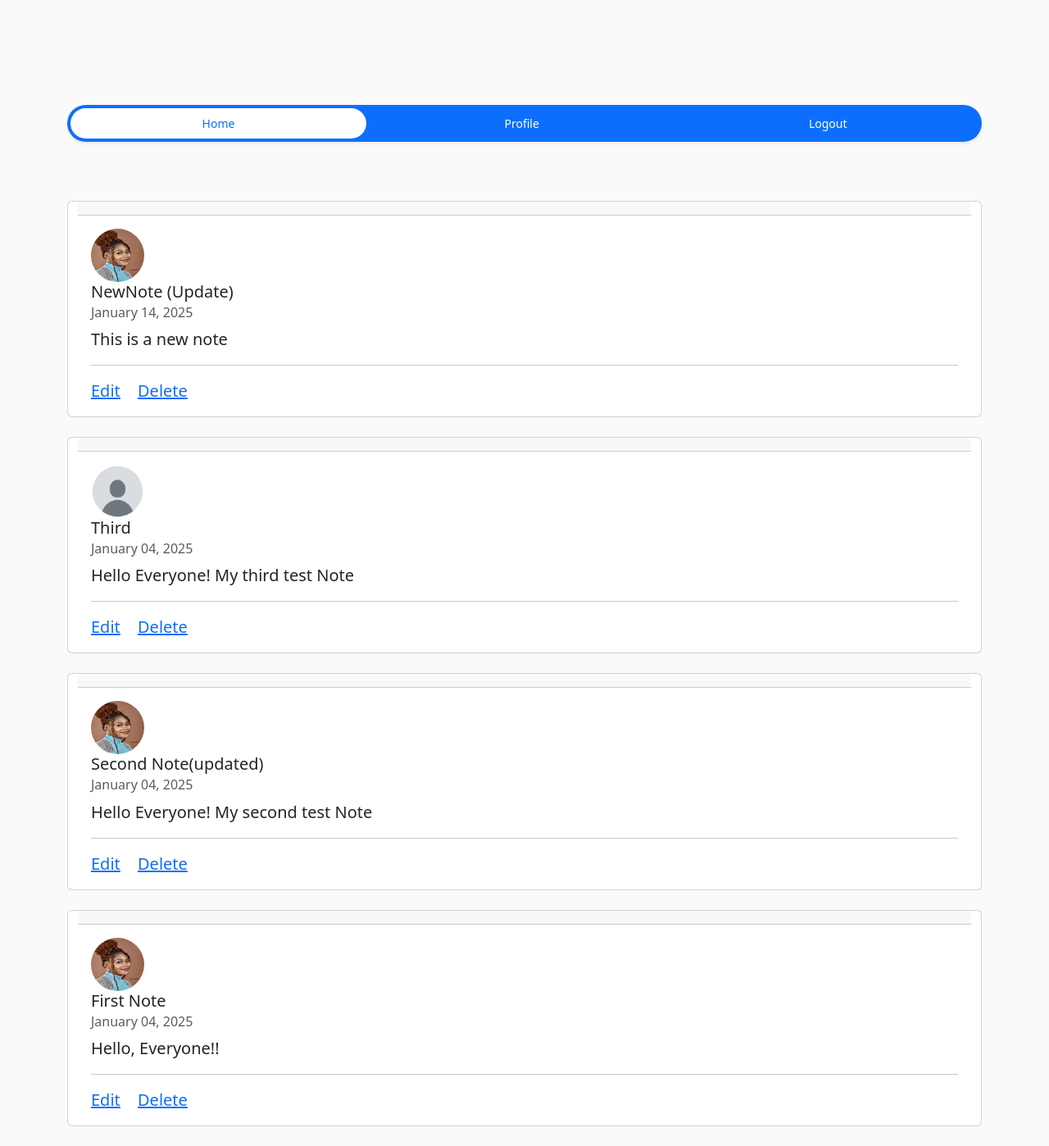
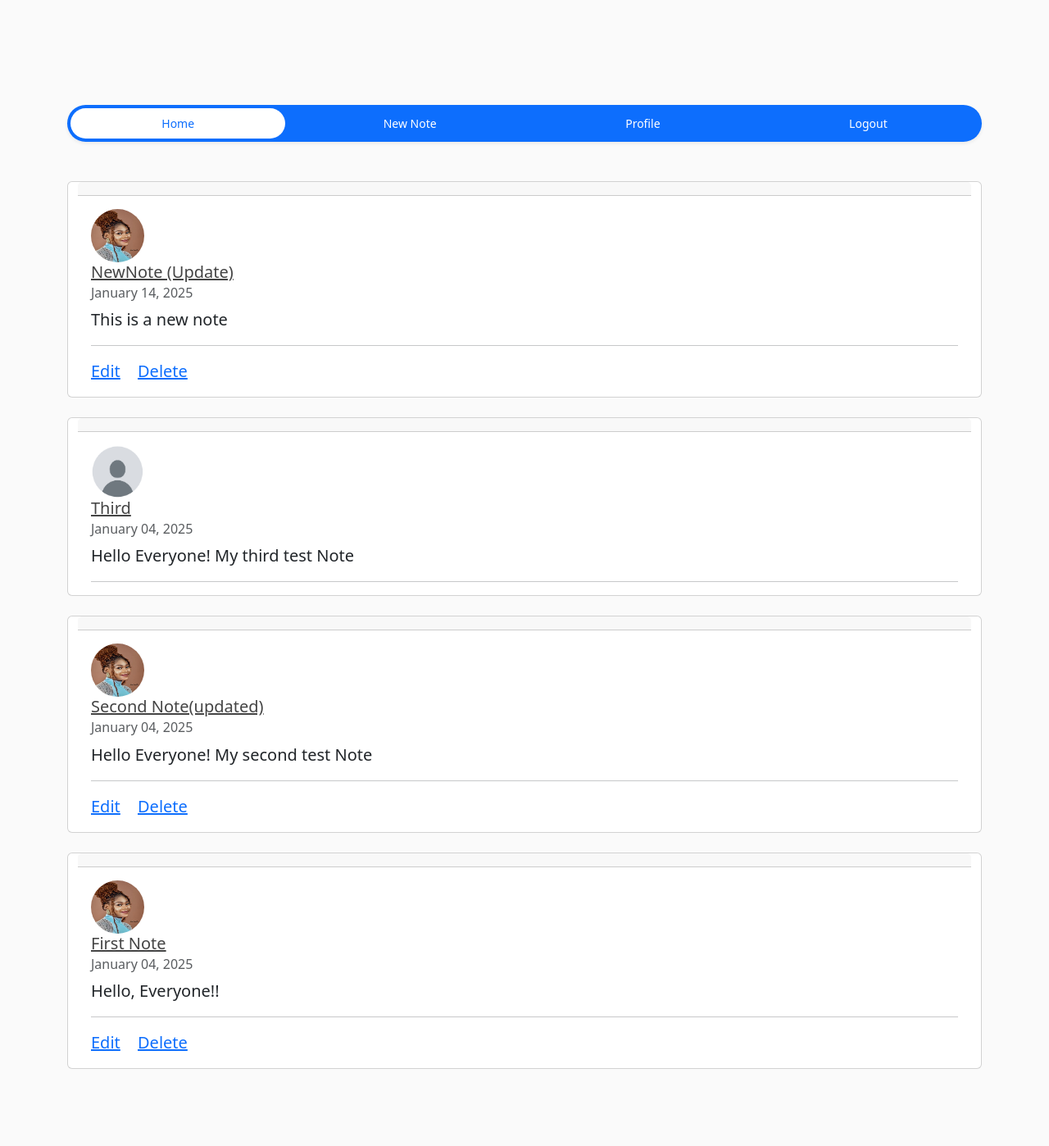
Before and after one commit to MarvsConcept/Scribbly, a Django app: page / in a window 1280 px wide. Shown: the whole page at 82% size. After the commit the page ends 1304 px from the top, so only its background shows below. Run offline with Django 4.2, Linux system fonts and the light colour scheme; a user stored in the database is signed in; data comes from the database, SQL or seed files in the repository; both versions use the stored data as it was after the commit.

Commit message:
Implemented the funciouns with the Html

```diff
--- a/notes/templates/notes/base.html
+++ b/notes/templates/notes/base.html
@@ -31,6 +31,12 @@
                 <a class="nav-link rounded-5 {% if request.resolver_match.url_name == 'home' %}active{% endif %}" id="home-tab2" href="{% url 'home' %}" role="tab" aria-selected="true">Home</a>
             </li>
             {% if user.is_authenticated %}
+
+
+            <li class="nav-item" role="presentation">
+                <a class="nav-link rounded-5 {% if request.resolver_match.url_name == 'note-create' %}active{% endif %}" id="profile-tab2" href="{% url 'note-create' %}" role="tab" aria-selected="false">New Note</a>
+            </li>
+
 
             <li class="nav-item" role="presentation">
                 <a class="nav-link rounded-5 {% if request.resolver_match.url_name == 'profile' %}active{% endif %}" id="profile-tab2" href="{% url 'profile' %}" role="tab" aria-selected="false">Profile</a>
--- a/notes/templates/notes/home.html
+++ b/notes/templates/notes/home.html
@@ -3,7 +3,6 @@
 {% block content%}
 
 <br><br>
-<br>
 
 {% for note in notes %}
 <div class="card container">
@@ -13,14 +12,16 @@
     <div class="card-body">
       <blockquote class="blockquote mb-0">
         <img class= "rounded-circle article-img" src="{{note.author.profile.image.url}}" alt="">
-        <h5 class="card-title">{{note.title}}</h5>
+        <h5><a class="article-title" href="{%url 'note-detail' note.id %}"> {{note.title}}</a></h5>
         <h6 class="card-subtitle mb-2 text-body-secondary">{{ note.date_posted|date:"F d, Y" }}</h6>
 
         <p class="card-text">{{note.content}}</p>
         <!-- <footer class="blockquote-footer">Someone famous in <cite title="Source Title">Source Title</cite></footer> -->
          <hr>
-        <a href="#" class="card-link">Edit</a>
-      <a href="#" class="card-link">Delete</a>
+         {%if note.author == user %}
+        <a href="{%url 'note-update' note.id %}" class="card-link">Edit</a>
+        <a href="{% url 'note-delete' note.id %}" class="card-link">Delete</a>
+        {% endif %}
       </blockquote>
     </div>
 
```
Also changed, not shown: notes/templates/notes/notes_detail.html (+6 -5 lines), db.sqlite3, media/default.jpg (renamed from media/user_default_nppu7c.png).
